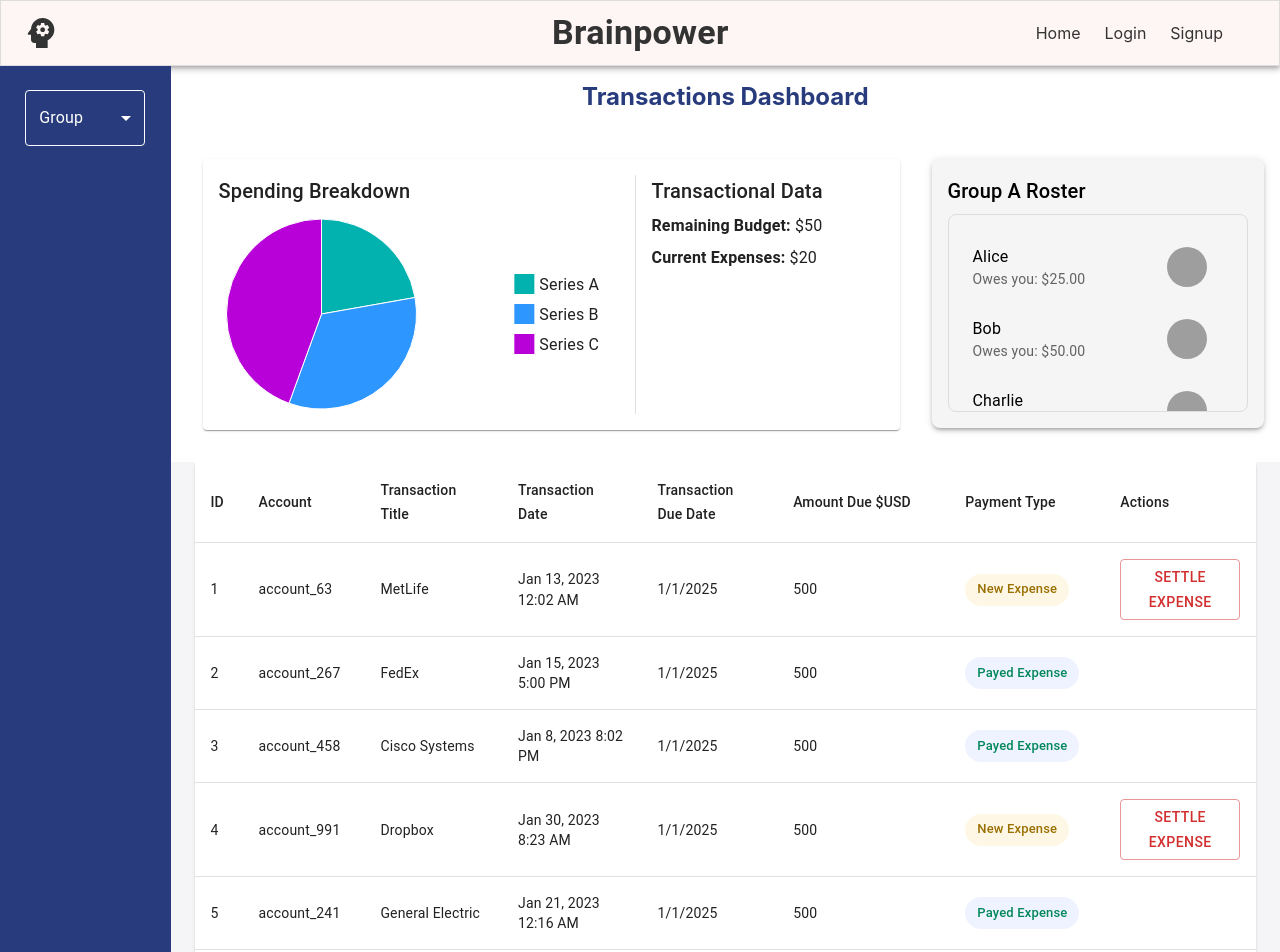
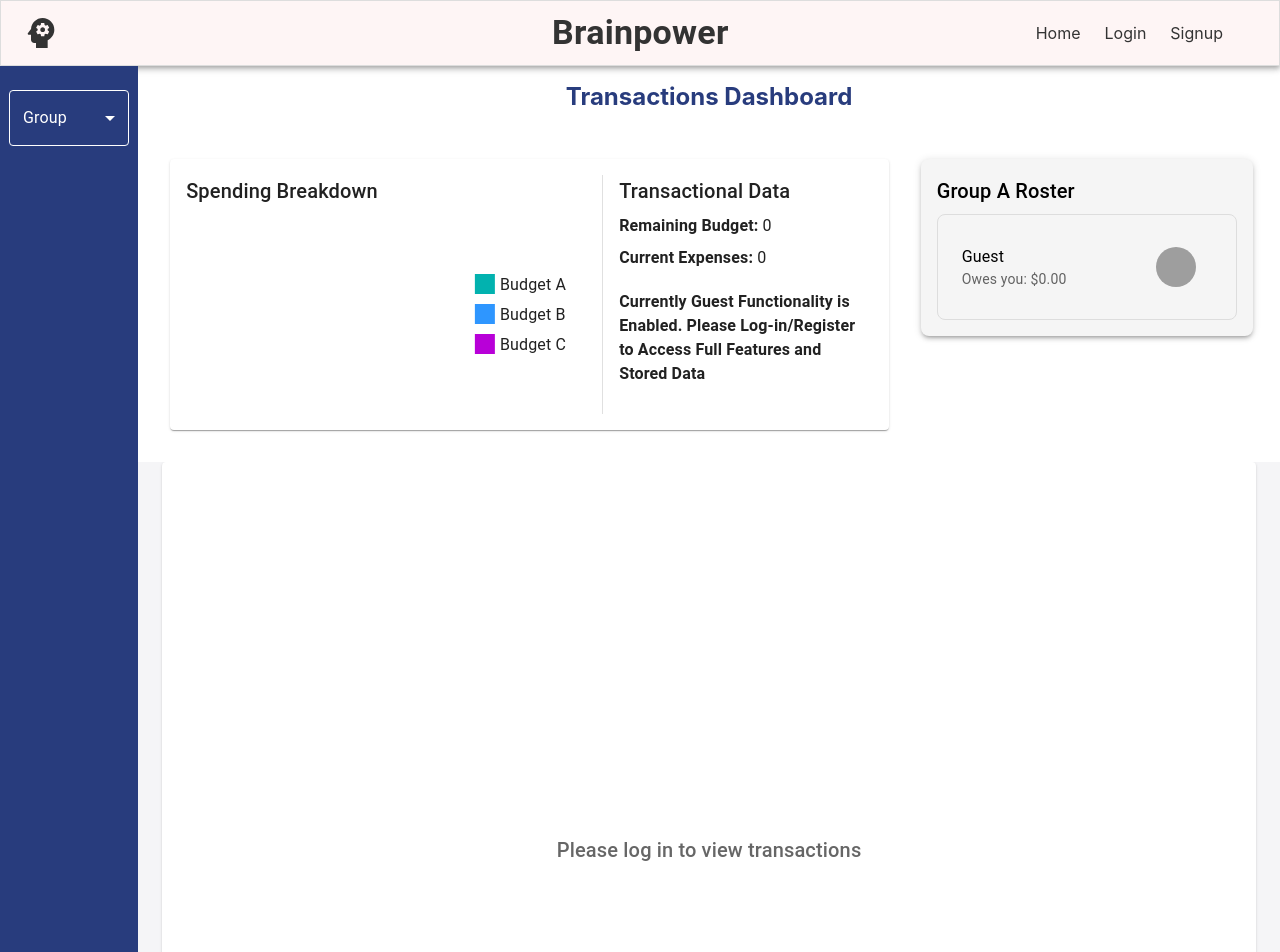
Before and after one commit to Misha0714/RoommateFinanceTracker, a React (Create React App) app in the folder frontend/: page /dashboard in a window 1280 px wide. Shown: the top 952 px of the page. Built offline with nearby package versions, Linux system fonts and the light colour scheme; grey boxes are pictures that could not be loaded.

Commit message:
added GuestFunctionality to Dashboard Components

```diff
--- a/frontend/src/components/activityLog.js
+++ b/frontend/src/components/activityLog.js
@@ -15,10 +15,9 @@ import {
   DialogContent,
   DialogActions,
   TextField,
+  Typography
 } from '@mui/material';
-
-const initTransactions = [
-  { id: 1, account: 'account_63', transaction: 'MetLife', date: 'Jan 13, 2023 12:02 AM', payment_type: 'New Expense', due_date: '1/1/2025', amount_due: 500.00 },
+const initialTransactions =  [{ id: 1, account: 'account_63', transaction: 'MetLife', date: 'Jan 13, 2023 12:02 AM', payment_type: 'New Expense', due_date: '1/1/2025', amount_due: 500.00 },
 { id: 2, account: 'account_267', transaction: 'FedEx', date: 'Jan 15, 2023 5:00 PM', payment_type: 'Payed Expense', due_date: '1/1/2025', amount_due: 500.00},
 { id: 3, account: 'account_458', transaction: 'Cisco Systems', date: 'Jan 8, 2023 8:02 PM', payment_type: 'Payed Expense', due_date: '1/1/2025', amount_due: 500.00 },
 { id: 4, account: 'account_991', transaction: 'Dropbox', date: 'Jan 30, 2023 8:23 AM', payment_type: 'New Expense', due_date: '1/1/2025', amount_due: 500.00  },
@@ -40,12 +39,11 @@ const initTransactions = [
 })),
 ];
 
-const ActivityLog = () => {
- // const [data, setData] = useState(transactions)
-  const [transactions, setTransactions] = useState(initTransactions);
+const ActivityLog = ({ transactions: initialTransactions, guestStatus}) => {
+  const [transactions, setTransactions] = useState(initialTransactions || []);
   const [expenseID, setExpenseID] = useState('');
   const [open, setOpen] = useState(false);
-  const [formData, setFormData] = useState({ name: '', email: '', department: '' });
+  const [formData, setFormData] = useState({ amount_payed: '' });
 
   const getPaymentTypeColor = (type) => {
     switch (type) {
@@ -81,7 +79,7 @@ const ActivityLog = () => {
   const handleClose = () => {
     setOpen(false);
     setExpenseID('');
-    setFormData({ name: '', email: '', department: '' });
+    setFormData({ amount_payed: '' });
   };
 
   const handleSubmit = (expenseID) => {
@@ -123,8 +121,15 @@ const ActivityLog = () => {
             height: '100%',
             display: 'flex',
             flexDirection: 'column',
+            justifyContent: 'center',
+            alignItems: 'center',
           }}
         >
+          { guestStatus ? (
+            <Typography variant="h6" color="text.secondary">
+              Please log in to view transactions
+            </Typography>
+          ) : (
             <TableContainer sx={{ flex: 1, overflow: 'auto' }}>
               <Table stickyHeader>
                 <TableHead>
@@ -165,6 +170,7 @@ const ActivityLog = () => {
                             variant="outlined"
                             color="error"
                             onClick={() => handleOpen(transaction.id)}
+                            disabled={guestStatus}
                           >
                             Settle Expense
                           </Button>
@@ -175,6 +181,7 @@ const ActivityLog = () => {
                 </TableBody>
               </Table>
             </TableContainer>
+          )}
         </Paper>
       </Box>
 
@@ -184,7 +191,7 @@ const ActivityLog = () => {
         <DialogContent>
           <TextField
             name="amount_payed"
-            label="Amount Payed ($USD)"
+            label="Amount Paid ($USD)"
             fullWidth
             margin="normal"
             value={formData.amount_payed}
--- a/frontend/src/components/budgetSummary.js
+++ b/frontend/src/components/budgetSummary.js
@@ -2,21 +2,64 @@ import React from "react";
 import { Card, Typography, Box, Divider } from "@mui/material";
 import { PieChart } from "@mui/x-charts/PieChart";
 
-//
+// holder data that is replaced during fetch
 const data = [
     { id: 'id_A', value: 10, label: 'Series A' },
     { id: 'id_B', value: 15, label: 'Series B' },
     { id: 'id_C', value: 20, label: 'Series C' },
 ]
 
+const guestData = [
+    { id: 'id_A', value: 0, label: 'Budget A' },
+    { id: 'id_B', value: 0, label: 'Budget B' },
+    { id: 'id_C', value: 0, label: 'Budget C' },
+]
+
 // Author Ford C. (napip03)
-function BudgetSummary({ remainingBudget, currentExpenses }) {
+function BudgetSummary({ remainingBudget, currentExpenses, guestStatus}) {
     const items = [
         { id: 'id_A', value: 10, label: 'Series A' },
         { id: 'id_B', value: 15, label: 'Series B' },
         { id: 'id_C', value: 20, label: 'Series C' },
     ]
+    if (guestStatus)
+        return (
+          <Card sx={{ display: "flex", padding: 2, gap: 2 }}>
+          {/* Pie Chart Section */}
+          <Box sx={{ flex: 1 }}>
+            <Typography variant="h6" gutterBottom>
+              Spending Breakdown
+            </Typography>
+            <PieChart
+                series={[
+                    {
+                      data: guestData,
+                    },
+                  ]}
+                  width={400}
+                  height={200}
+                  margin={{ right: 200 }}
+            />
+          </Box>
 
+          {/* Transactional Data Section */}
+          <Divider orientation="vertical" flexItem />
+          <Box sx={{ flex: 1 }}>
+            <Typography variant="h6" gutterBottom>
+              Transactional Data
+            </Typography>
+            <Typography variant="body1" sx={{ marginBottom: 1 }}>
+              <strong>Remaining Budget:</strong> 0
+            </Typography>
+            <Typography variant="body1">
+              <strong>Current Expenses:</strong> 0
+            </Typography>
+            <br/>
+            <Typography varriant="body1">
+              <strong> Currently Guest Functionality is Enabled. Please Log-in/Register to Access Full Features and Stored Data </strong>
+            </Typography>
+          </Box>
+        </Card> );
   return (
     <Card sx={{ display: "flex", padding: 2, gap: 2 }}>
       {/* Pie Chart Section */}
--- a/frontend/src/components/dashBoard.js
+++ b/frontend/src/components/dashBoard.js
@@ -6,6 +6,28 @@ import ActivityLog from "./activityLog";
 import ModalForm from "./addExpenseForm";
 import Roster from "./roster.js";
 
+const initTransactions = [
+    { id: 1, account: 'account_63', transaction: 'MetLife', date: 'Jan 13, 2023 12:02 AM', payment_type: 'New Expense', due_date: '1/1/2025', amount_due: 500.00 },
+    { id: 2, account: 'account_267', transaction: 'FedEx', date: 'Jan 15, 2023 5:00 PM', payment_type: 'Payed Expense', due_date: '1/1/2025', amount_due: 500.00},
+    { id: 3, account: 'account_458', transaction: 'Cisco Systems', date: 'Jan 8, 2023 8:02 PM', payment_type: 'Payed Expense', due_date: '1/1/2025', amount_due: 500.00 },
+    { id: 4, account: 'account_991', transaction: 'Dropbox', date: 'Jan 30, 2023 8:23 AM', payment_type: 'New Expense', due_date: '1/1/2025', amount_due: 500.00  },
+    { id: 5, account: 'account_241', transaction: 'General Electric', date: 'Jan 21, 2023 12:16 AM', payment_type: 'Payed Expense', due_date: '1/1/2025', amount_due: 500.00  },
+    { id: 6, account: 'account_682', transaction: 'Gong', date: 'Jan 2, 2023 4:02 PM', payment_type: 'Deleted Expense', due_date: '1/1/2025', amount_due: 500.00  },
+    { id: 7, account: 'account_175', transaction: 'Stripe', date: 'Jan 6, 2023 5:01 AM', payment_type: 'Payed Expense', due_date: '1/1/2025', amount_due: 500.00  },
+    { id: 8, account: 'account_676', transaction: 'Home Depot', date: 'Jan 5, 2023 8:25 AM', payment_type: 'New Expense', due_date: '1/1/2025', amount_due: 500.00  },
+    { id: 9, account: 'account_615', transaction: 'Goldman Sachs Group', date: 'Jan 7, 2023 2:07 AM', payment_type: 'New Expense', due_date: '1/1/2025', amount_due: 500.00  },
+    { id: 10, account: 'account_69', transaction: 'Procter & Gamble', date: 'Jan 21, 2023 12:58 AM', payment_type: 'Payed Expense', due_date: '1/1/2025', amount_due: 500.00  },
+    { id: 11, account: 'account_945', transaction: 'Progressive', date: 'Jan 18, 2023 7:26 AM', payment_type: 'Payed Expense', due_date: '1/1/2025', amount_due: 500.00  },
+    ...Array.from({ length: 40 }, (_, i) => ({
+      id: i + 12,
+      account: `account_${i + 1000}`,
+      transaction: `Company ${i + 12}`,
+      date: 'Jan 30, 2023 8:23 AM',
+      payment_type: ['New Expense', 'Payed Expense', 'Deleted Expense'][i % 3],
+      due_date : [' 12/1/2024', '4/1/2026', '12/25/2025'][i % 3],
+      amount_due : [100.00*i % 489.57]
+    })),
+  ];
 function DashBoard(){
     const [username, setUsername] = useState("");
     const [password, setPassword] = useState("");
@@ -58,14 +80,14 @@ function DashBoard(){
                 }}
                 >
                     <Box sx={{ flex: 2, padding: 2 }}>
-                        <BudgetSummary remainingBudget={50} currentExpenses={20} />
+                        <BudgetSummary remainingBudget={50} currentExpenses={20} guestStatus={isGuest} />
                     </Box>
                     <Box sx={{ flex: 1, padding: 2 }}>
                         <Roster />
           </Box>
                 </Box>
 
-                <ActivityLog />
+                <ActivityLog transaction = {initTransactions} guestStatus={isGuest} />
                 <Box sx={{
                     width: "100%",
                     display: "flex",
--- a/frontend/src/components/roster.js
+++ b/frontend/src/components/roster.js
@@ -8,11 +8,55 @@ const members = [
   { id: 3, name: 'Charlie', owes: '$15.00', avatar: 'https://i.pravatar.cc/150?img=3' },
   { id: 4, name: 'Diana', owes: '$40.00', avatar: 'https://i.pravatar.cc/150?img=4' },
 ];
-
+const guestMember = [
+  { id: 1, name: 'Guest', owes: '$0.00', avatar: 'https://i.pravatar.cc/150?img=1' },
+]
 const groupName = "A";
 
 
-const Roster = () => {
+const Roster = (guestStatus) => {
+  if (guestStatus) {
+    return (
+      <Box
+        sx={{
+          maxWidth: 300,
+          backgroundColor: '#f5f5f5',
+          borderRadius: 2,
+          padding: 2,
+          boxShadow: 3,
+        }}
+      >
+        <Typography variant="h6" gutterBottom>
+          Group {groupName} Roster
+        </Typography>
+        <Box
+          sx={{
+            maxHeight: 180,
+            overflowY: 'auto',
+            border: '1px solid #ddd',
+            borderRadius: 2,
+            padding: 1,
+          }}
+        >
+          <List>
+            {guestMember.map((member) => (
+              <ListItem key={member.id} sx={{ display: 'flex', justifyContent: 'space-between' }}>
+                <ListItemText
+                  primary={member.name}
+                  secondary={`Owes you: ${member.owes}`}
+                  sx={{ marginRight: 2 }}
+                />
+                <ListItemAvatar>
+                  <Avatar alt={member.name} src={member.avatar} />
+                </ListItemAvatar>
+              </ListItem>
+            ))}
+          </List>
+        </Box>
+      </Box>
+    );
+  }
+
     return (
       <Box
         sx={{
```
Lines whose indentation alone changed are shown as unchanged.
